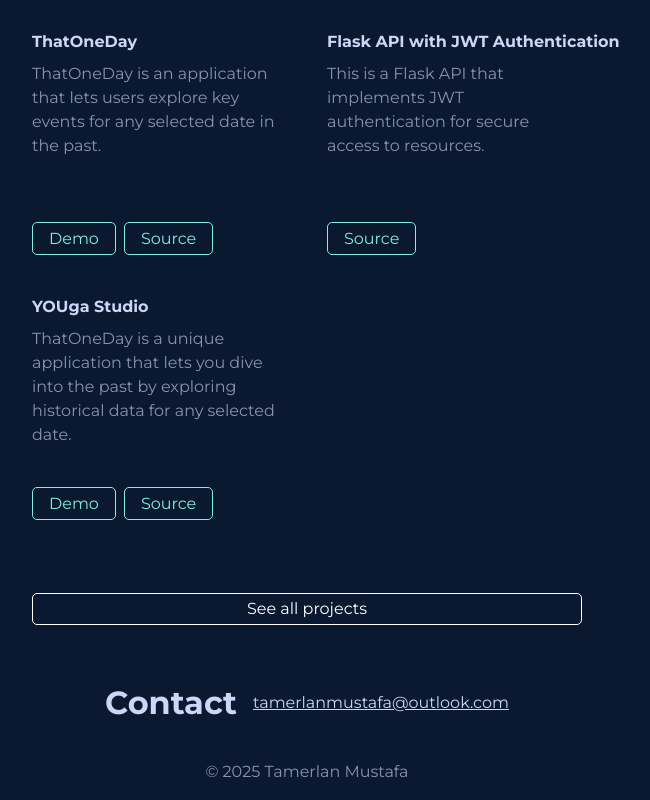
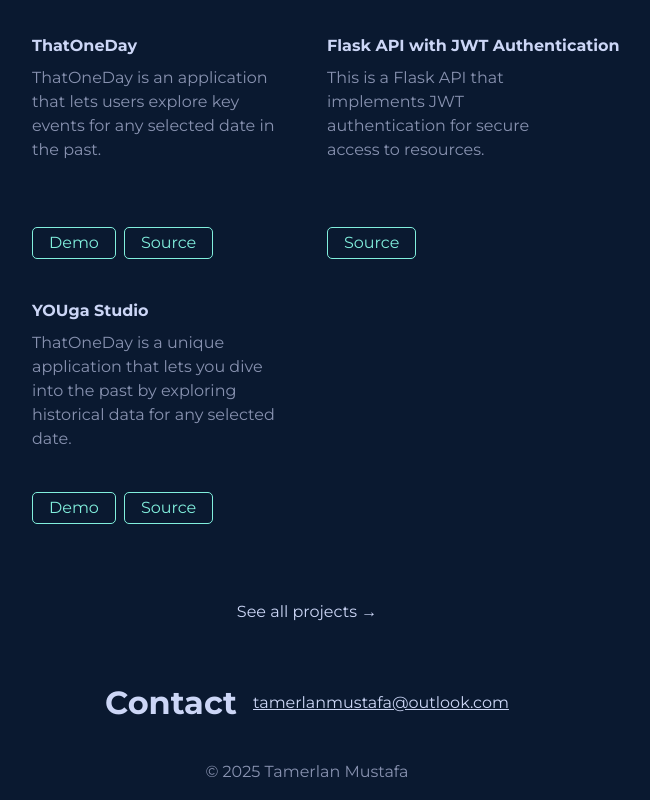
Before and after one commit to tamerlanmustafa/portfolio, a React (Vite) app: page / in a window 1280 px wide. Shown: the part 1656-2456 px from the top of the page, without its empty margins (333-983 px from the left). Built offline with nearby package versions, Linux system fonts and the light colour scheme.

Commit message:
minor bug fixes

```diff
--- a/src/components/Projects/Projects.css
+++ b/src/components/Projects/Projects.css
@@ -66,16 +66,11 @@
 }
 
 .link-to-all-projects {
-    display: block;
+    display:inline;
     margin-top: 2rem;
-    color: white;
-    padding: 0.2rem 1rem;
-    border: 1px solid white;
-    border-radius: 5px;
     transition: all 0.3s;
 }
 
 .link-to-all-projects:hover {
-    background-color: white;
-    color: black;
+    color: var(--primary-color);
 }
--- a/src/components/Projects/Projects.jsx
+++ b/src/components/Projects/Projects.jsx
@@ -29,7 +29,7 @@ const Projects = () => {
                     }
 
                 </div>
-                <Link className='link-to-all-projects' target="_blank" to={'https://github.com/tamerlanmustafa'}>See all projects</Link>
+                <Link className='link-to-all-projects' target="_blank" to={'https://github.com/tamerlanmustafa'}>See all projects →</Link>
             </section>
 
         </>
```
Also changed, not shown: src/index.css (line endings or trailing spaces).
